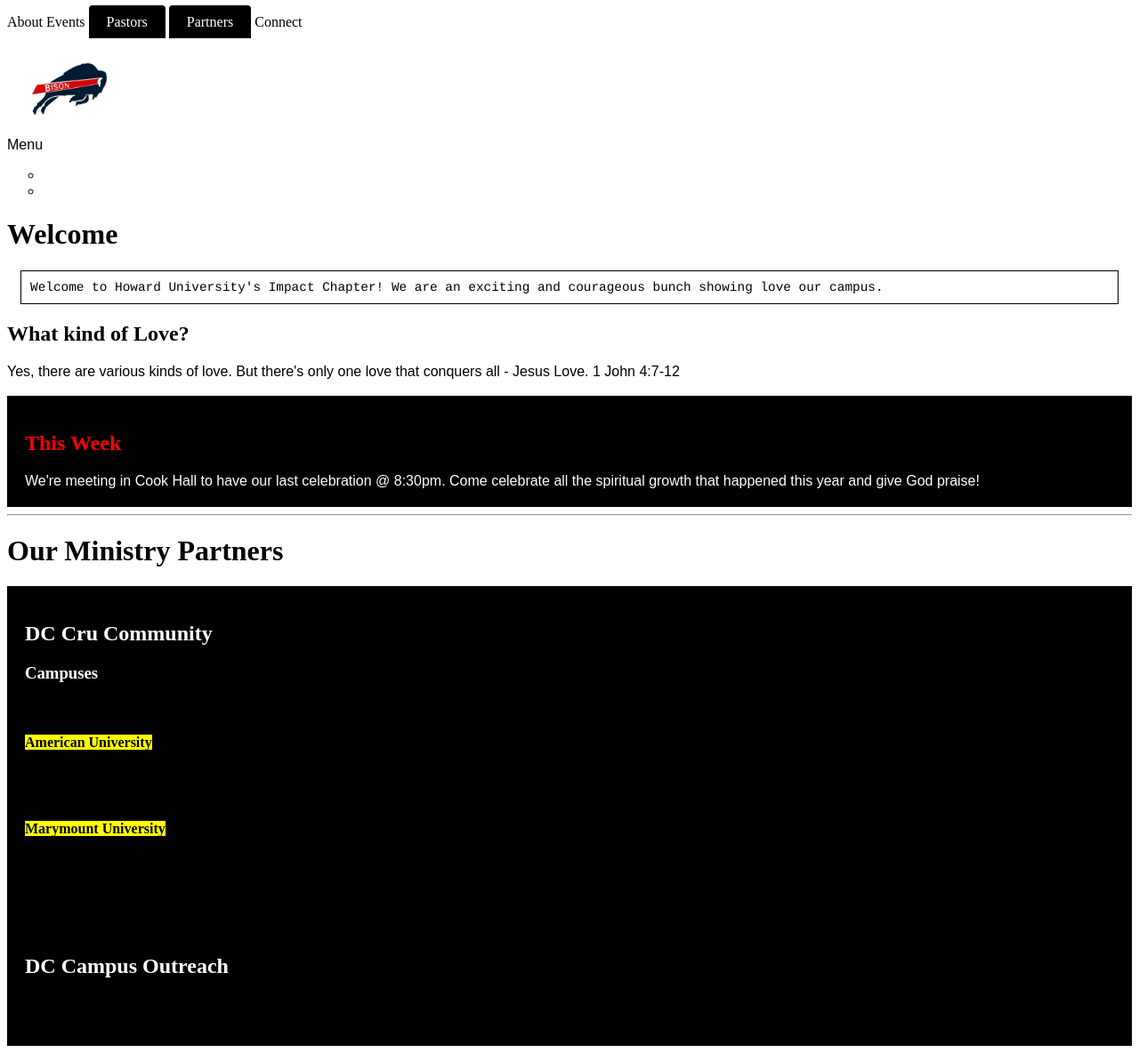
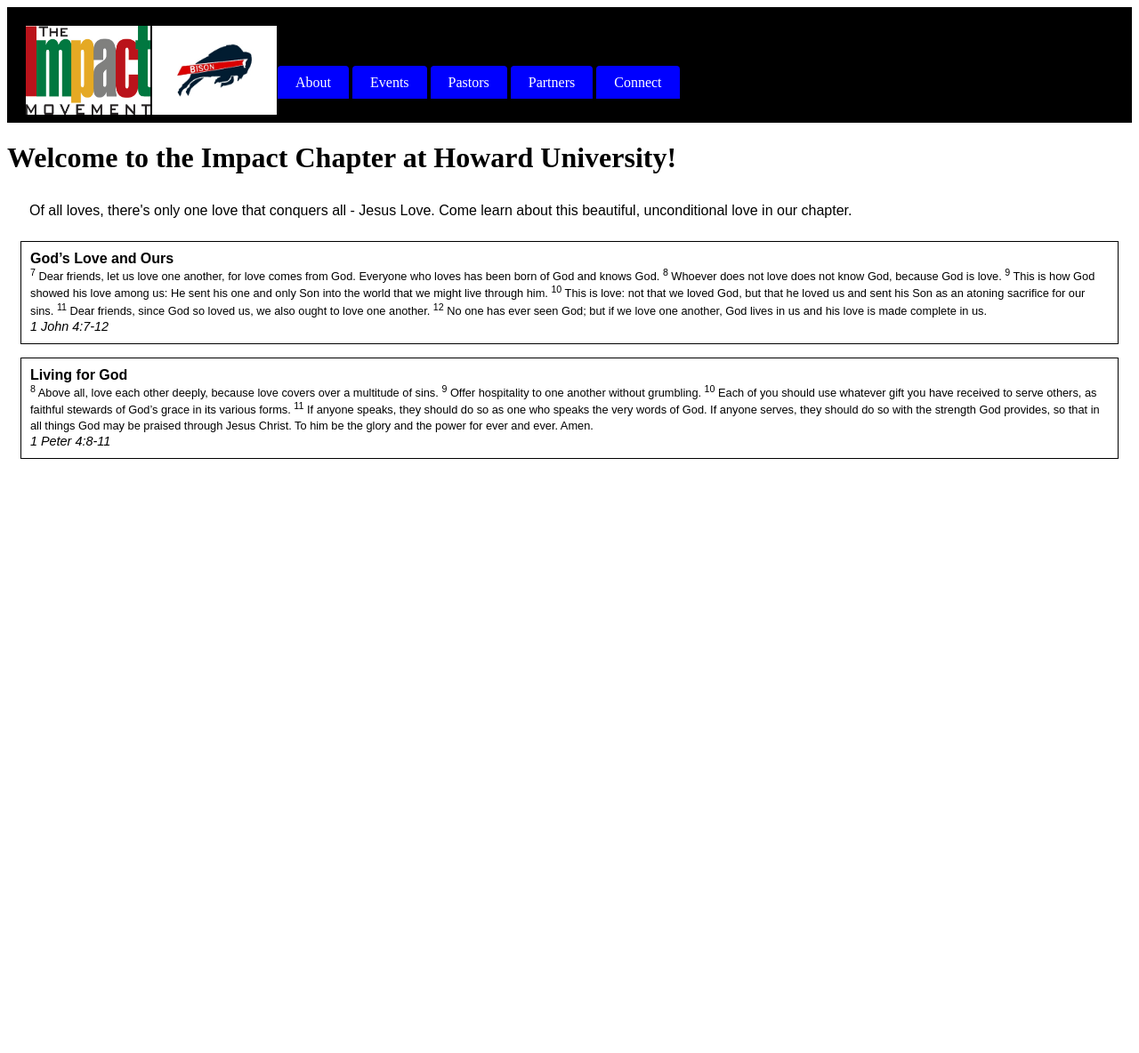
Before and after one commit to gradney/ImpactChapter, a PHP site: page /home.html in a window 1280 px wide. Shown: the whole page at 89% size. After the commit the page ends 516 px from the top, so only its background shows below. Run offline with PHP 8.4, Linux system fonts and the light colour scheme.

Commit message:
Lots of General Updates
Added README.md, updated .gitignore with more files and folders to
ignore, and also updated lots of html code and content. Oh, and adding
images, photos (alumni), and presentations.

```diff
--- a/home.html
+++ b/home.html
@@ -2,7 +2,7 @@
 <html lang="en-US">
 <head>
 	<meta charset="UTF-16">
-	<title>Impact Chapter - Howard University</title>
+	<title>Impact @ Howard University</title>
 	<!--relearning status: http://www.w3schools.com/html/html_layout.asp-->
 	<!--[if IE 8]>
 	  ...some HTML here...
@@ -10,43 +10,49 @@
 	<link rel="stylesheet" type="text/css" href="impactstyles.css"/>
 </head>
 <body>
-	<ul id="menu">
-		<li>About</li>
-		<li>Events</li>
-		<li><a href="pastors.html">Pastors</a></li>
-		<li><a href="campus-organizations.html">Partners</a></li>
-		<li>Connect</li>
-	</ul>
-	<a href="http://www2.howard.edu" target="_blank"><img src="img/howard-university-bison.jpg" alt="http://www2.howard.edu" width="140" height="100"></img></a>
-	<p>Menu</p>
-	<ul>
-		<li><a href="campus-organizations.html"  target="_blank"></a></li>
-		<li><a href="pastors.html" target="_blank"></a></li>
-	</ul>
-	<h1>Welcome</h1>
-	<p id="typed">Welcome to Howard University's Impact Chapter! We are an exciting and courageous bunch showing love our campus.</p>
-	<h2>What kind of Love?</h2>
-	<p>Yes, there are various kinds of love. But there's only one love that conquers all - Jesus Love. <a href="https://www.biblegateway.com/passage/?search=1+John+4%3A7-12&version=NIV">1 John 4:7-12</a><!--a href="https://www.biblegateway.com/passage/?search=1+Peter+4%3A8&version=NIV">1 Peter 4:8</a--></p>
-	<br/>
-	<div style="color:red">
-		<h2>This Week</h2>
-		<p style="color:white">We're meeting in Cook Hall to have our last celebration @ 8:30pm. Come celebrate all the spiritual growth that happened this year and give God praise!</p>
+	<div name="banner">
+		<a href="home.html" target="_blank">
+			<img id="impact_chapter_logo" class="logo" src="./images/impact_chapter_logo_white.jpg"/>
+		</a>
+		<a href="http://www2.howard.edu" target="_blank">
+			<img id="campus_chapter_logo" class="logo" src="./images/howard_bison_logo.jpg" alt="http://www2.howard.edu"/>
+		</a>
 	</div>
-	<hr/>
-	<h1>Our Ministry Partners</h1>
+	<div class="menubar">
+		<ul class="menu_horizontal">
+			<li><a href="">About</a></li>
+			<li><a href="">Events</a></li>
+			<li><a href="pastors.html" target="_blank">Pastors</a></li>
+			<li><a href="campus-organizations.html" target="_blank">Partners</a></li>
+			<li><a href="">Connect</a></li>
+		</ul>
+	</div>
+	<h1>Welcome to the Impact Chapter at Howard University!</h1>
 
-	<div class="ministry-partner">
-		<h2>DC Cru Community</h2>
-		<h3>Campuses</h3>
-		<p>DC Cru is hustling at currently two universities: American University and Marymount University</p>
-		<h4><mark>American University</mark></h4>
-		<p class="campus-description">Lovely university on DC's NW side.</p>
-		<h4><mark>Marymount University</mark></h4>
-		<p class="campus-description">Lovely university on DC's South side.</p>
-	</div>
-	<div class="ministry-partner">
-		<h2>DC Campus Outreach</h2>
-		<p>Sponsored by one of the most legacy and well-respected churches in DC, Capitol Hill Baptist Church, this organization is serious yet sincere about reaching the students on campus with the fundamentals of Christianity.</p>
-	</div>
+	<p id="frontpage">Of all loves, there's only one love that conquers all - Jesus Love. Come learn about this beautiful, unconditional love in our chapter.</p>
+	<p class="verse">
+		<span class="verse_title">God’s Love and Ours</span>
+		<br/>
+		<span class="verse">
+			<sup>7</sup> Dear friends, let us love one another, for love comes from God. Everyone who loves has been born of God and knows God. <sup>8</sup> Whoever does not love does not know God, because God is love. <sup>9</sup> This is how God showed his love among us: He sent his one and only Son into the world that we might live through him. <sup>10</sup> This is love: not that we loved God, but that he loved us and sent his Son as an atoning sacrifice for our sins. <sup>11</sup> Dear friends, since God so loved us, we also ought to love one another. <sup>12</sup> No one has ever seen God; but if we love one another, God lives in us and his love is made complete in us.
+		</span>
+		<br/>
+		<span class="verse_index"><a href="https://www.biblegateway.com/passage/?search=1+John+4%3A7-12&version=NIV">1 John 4:7-12</a></span>
+	</p>
+	<p class="verse">
+		<span class="verse_title">Living for God</span>
+		<br/>
+		<span class="verse">
+			<sup>8</sup> Above all, love each other deeply, because love covers over a multitude of sins. <sup>9</sup> Offer hospitality to one another without grumbling. <sup>10</sup> Each of you should use whatever gift you have received to serve others, as faithful stewards of God’s grace in its various forms. <sup>11</sup> If anyone speaks, they should do so as one who speaks the very words of God. If anyone serves, they should do so with the strength God provides, so that in all things God may be praised through Jesus Christ. To him be the glory and the power for ever and ever. Amen.
+		</span>
+		<br/>
+		<span class="verse_index"><a href="https://www.biblegateway.com/passage/?search=1+Peter+4%3A8-11&version=NIV">1 Peter 4:8-11</a></span>
+	</p>
+	<!--
+		// BUSINESS PLAN incl. VISION, MISSION, GOALS
+	-->
+	<p>
+
+	</p>
 </body>
 </html>
--- a/impactstyles.css
+++ b/impactstyles.css
@@ -43,13 +43,13 @@ a:link {
 }
 
 a:visited {
-	color:#000000;
+	color:#ff0000;
 	background-color: transparent;
 	text-decoration: none;
 }
 
 a:hover {
-	color:#ff0000;
+	color: blue;
 	background-color: transparent;
 	text-decoration: underline;
 }
@@ -96,8 +96,8 @@ span.verse-number {
 
 img.logo {
 	float: left;
-	width: 42px;
-	height: 42px;
+	width: 140px;
+	height: 100px;
 	border: 1px solid black;
 }
 
@@ -125,6 +125,15 @@ p.campus-description {
 	margin: 15px;
 }
 
+p#frontpage {
+	font-family:sans-serif;
+	font-size: 100%;
+	color:black;
+	border: 0px solid gray;
+	padding: 10px;
+	margin: 15px;
+}
+
 p#typed {
 	font-family:courier;
 	font-size: 90%;
@@ -132,6 +141,44 @@ p#typed {
 	border: 1px solid black;
 	padding: 10px;
 	margin: 15px;
+}
+
+p.verse {
+	color:black;
+	border: 1px solid black;
+	padding: 10px;
+	margin: 15px;
+}
+
+span.verse {
+	font-family:sans-serif;
+	font-style: normal;
+	font-size: 80%;
+	color:black;
+	border: 0px solid black;
+	padding: 0px;
+	margin: 0px;
+}
+
+span.verse_index {
+	font-family:sans-serif;
+	font-style: italic;
+	font-size: 90%;
+	color:black;
+	border: 0px solid black;
+	padding: 0px;
+	margin: 0px;
+}
+
+span.verse_title {
+	font-family:sans-serif;
+	font-style: normal;
+	font-size: 100%;
+	font-weight: bold;
+	color:black;
+	border: 0px solid black;
+	padding: 0px;
+	margin: 0px;
 }
 
 /*Reference: http://www.w3schools.com/html/html_tables.asp*/
@@ -163,22 +210,25 @@ ul {
 	list-style-type: circle; /*default is 'bullets' (and there is 'square' and 'none').*/
 }
 
-ul#menu {
+ul.menu_horizontal {
 	padding: 0;
 }
 
-ul#menu li {
+ul.menu_horizontal li {
 	display: inline; /*display horizontal list.*/
 }
 
-ul#menu li a {
-	background-color: black;
+ul.menu_horizontal li a {
+	background-color: blue;
 	color: white;
 	padding: 10px 20px;
 	text-decoration: none;
 	border-radius: 4px 4px 0 0;
 }
 
-ul#menu li a:hover{
-	background-color: blue;
+ul.menu_horizontal li a:hover{
+	background-color: white;
+	color: blue;
+	border-radius: 4px 4px 0 0;
+	border: 1px solid blue;
 }
```
Also changed, not shown: calendar.html (added, +19 -0 lines), campus-ministry-partners.html (added, +24 -0 lines), README.md (added), images/PublicSupportPower_by_Wiki.png (added), images/campus_outreach_dc_logo.jpg (added), images/howard_bison_header_bw.png (added), images/howard_bison_logo.jpg (renamed from img/howard-university-bison.jpg), images/howard_university_seal.png (added), images/impact_chapter_logo_white.jpg (added), images/living_stones_logo.jpg (added), photos/20150810_Alumni.jpg (added), 2 other files.
